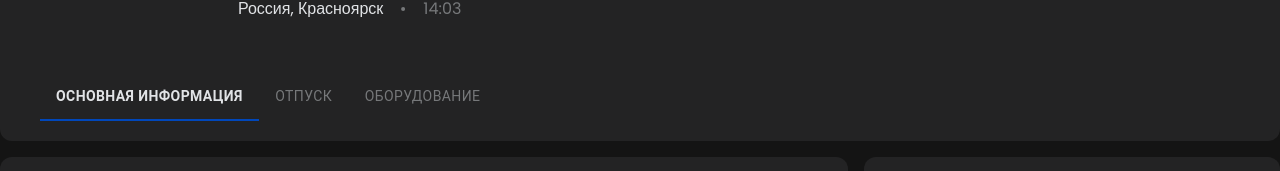
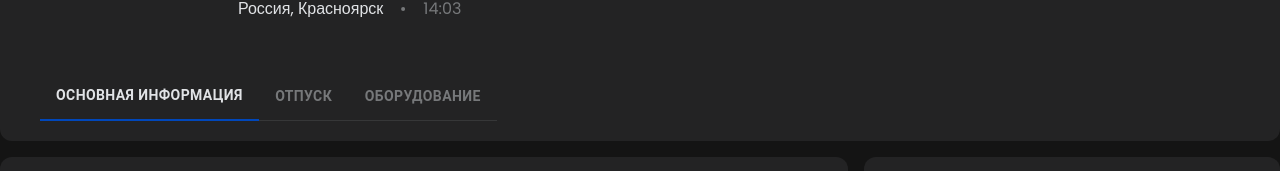
Before and after one commit to NadyaKir/asperity, a Next.js app: page / in a window 1280 px wide. Shown: the part 641-812 px from the top of the page. Built offline with nearby package versions, Linux system fonts and the light colour scheme.

Commit message:
styles: userTabs

```diff
--- a/src/components/Profile/Tabs/UserTabs.jsx
+++ b/src/components/Profile/Tabs/UserTabs.jsx
@@ -3,14 +3,14 @@ import { tabs } from "../../../../json";
 
 export default function UserTabs({ value, onTabChange }) {
   return (
-    <div className="inline-block mb-5">
+    <div className="inline-block mb-5 font-">
       <Tabs
         value={value}
         onChange={onTabChange}
         aria-label="user tabs"
         sx={{
           "& .MuiTabs-indicator": {
-            backgroundColor: "#0047BB",
+            backgroundColor: value === -1 ? "transparent" : "#0047BB",
           },
         }}
       >
@@ -21,7 +21,10 @@ export default function UserTabs({ value, onTabChange }) {
             sx={{
               color:
                 index === value ? "#E1E3E6 !important" : "#76787A !important",
-              fontWeight: index === value ? "bold" : "normal",
+              fontWeight: "600",
+              padding: "10px 16px",
+              borderBottom:
+                index !== value ? "1px solid #363738" : "2px solid transparent",
             }}
           />
         ))}
```
